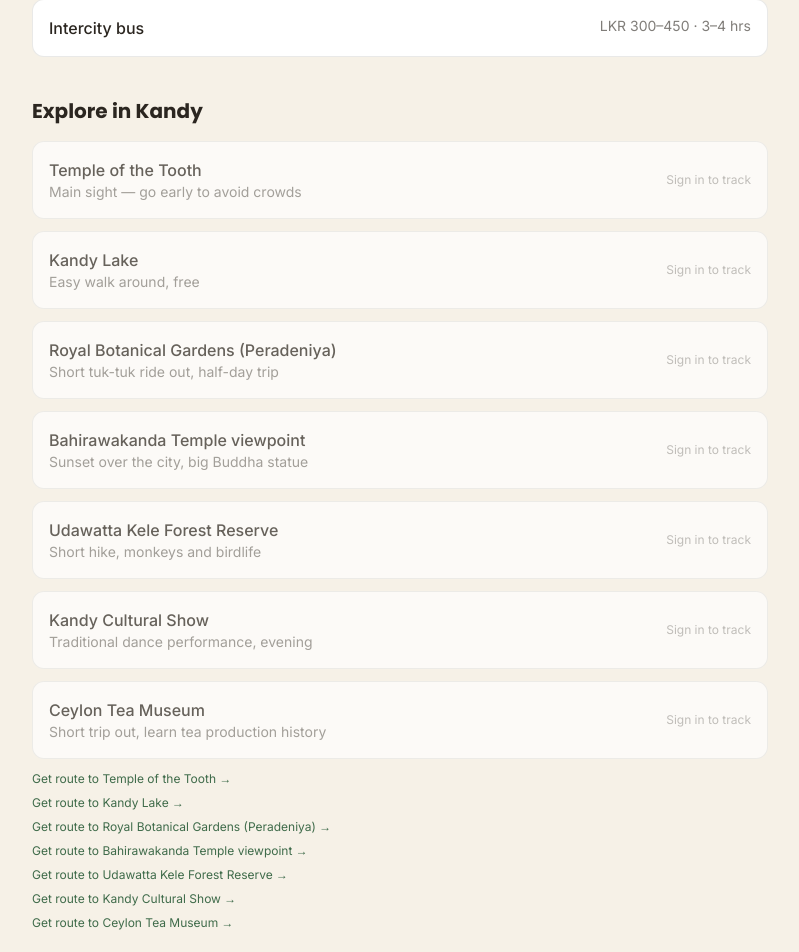
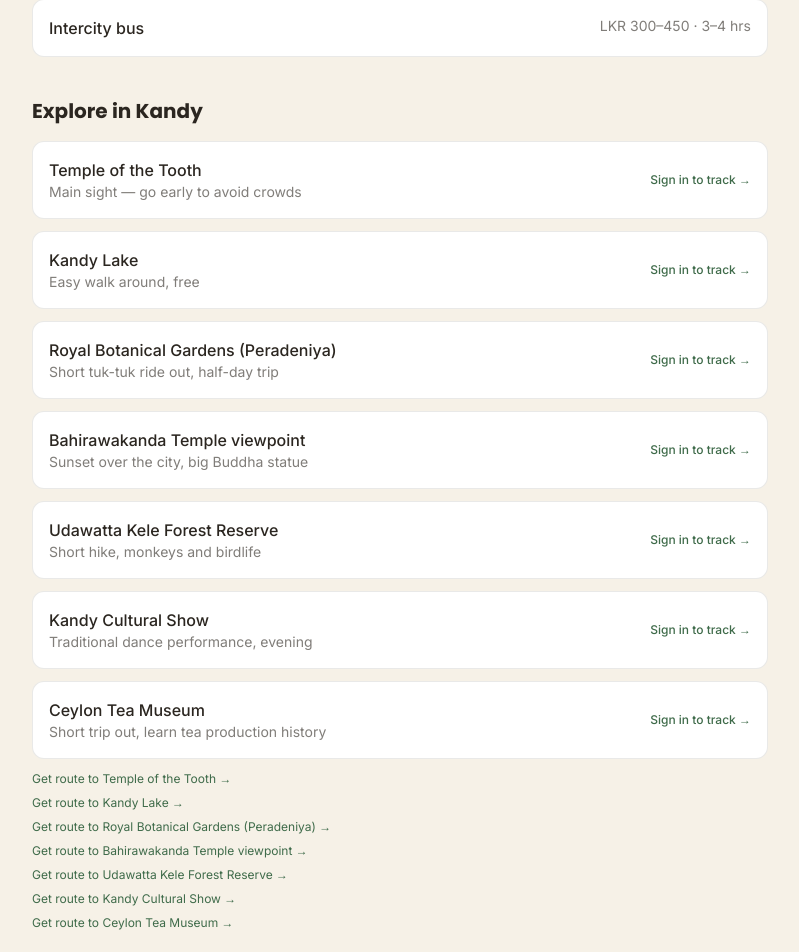
Before and after one commit to Hiran117/sri-lanka-backpacker, a Next.js app: page /destinations/kandy in a window 1280 px wide. Shown: the part 886-1838 px from the top of the page, without its empty margins (240-1039 px from the left). Built offline with nearby package versions, Linux system fonts and the light colour scheme; no server answers; the database is empty.

Commit message:
Fix signed-in banner visibility and sign-in redirect on checklist

```diff
--- a/src/app/page.js
+++ b/src/app/page.js
@@ -2,10 +2,13 @@
 import Link from "next/link";
 import Image from "next/image";
 import { destinations } from "@/data/destinations";
+import { auth } from "@/auth";
 
 const circuit = [...destinations].sort((a, b) => a.order - b.order);
 
-export default function Home() {
+export default async function Home() {
+  const session = await auth();
+  const signedIn = !!session?.user?.email;
   return (
     <>
       {/* Hero */}
@@ -25,12 +28,15 @@
           </p>
 
           <StartSelector />
+
+          {!signedIn && (
             <p className="text-ink/50 text-sm mt-6">
               <Link href="/signup" className="text-tea font-medium hover:underline">
                 Create a free account
               </Link>{" "}
               to track your progress, check in with GPS, and leave reviews as you travel.
             </p>
+          )}
         </div>
       </section>
 
--- a/src/components/PlaceChecklist.js
+++ b/src/components/PlaceChecklist.js
@@ -9,7 +9,10 @@
   const progress = Math.round((checkedSet.size / places.length) * 100);
 
   function toggle(placeName) {
-    if (!signedIn) return;
+    if (!signedIn) {
+      window.location.href = "/signin";
+      return;
+    }
     const next = new Set(checkedSet);
     const nowChecked = !next.has(placeName);
     nowChecked ? next.add(placeName) : next.delete(placeName);
@@ -43,12 +46,11 @@
             <button
               key={place.name}
               onClick={() => toggle(place.name)}
-              disabled={!signedIn}
               className={`text-left border rounded-xl p-4 flex justify-between items-center gap-2 transition-colors ${
                 isChecked
                   ? "border-tea bg-tea/10"
                   : "border-ink/10 bg-white hover:border-terracotta"
-              } ${!signedIn ? "opacity-70 cursor-default" : ""}`}
+              }`}
             >
               <div>
                 <p className="font-medium">
@@ -58,7 +60,9 @@
                 <p className="text-ink/60 text-sm">{place.note}</p>
               </div>
               {!signedIn && (
-                <span className="text-xs text-ink/40 whitespace-nowrap">Sign in to track</span>
+                <span className="text-xs text-tea whitespace-nowrap font-medium">
+                  Sign in to track →
+                </span>
               )}
             </button>
           );
```
Lines whose indentation alone changed are shown as unchanged.
